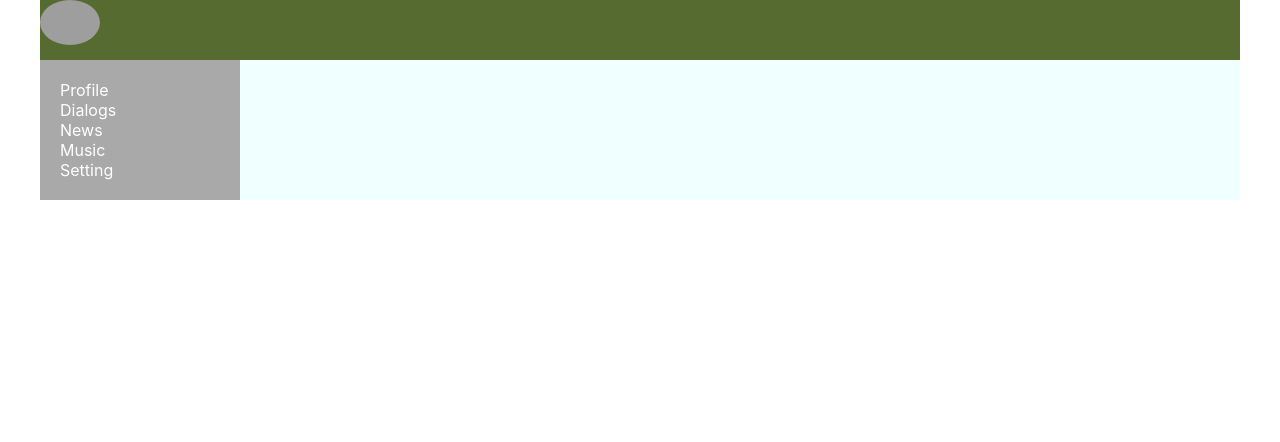
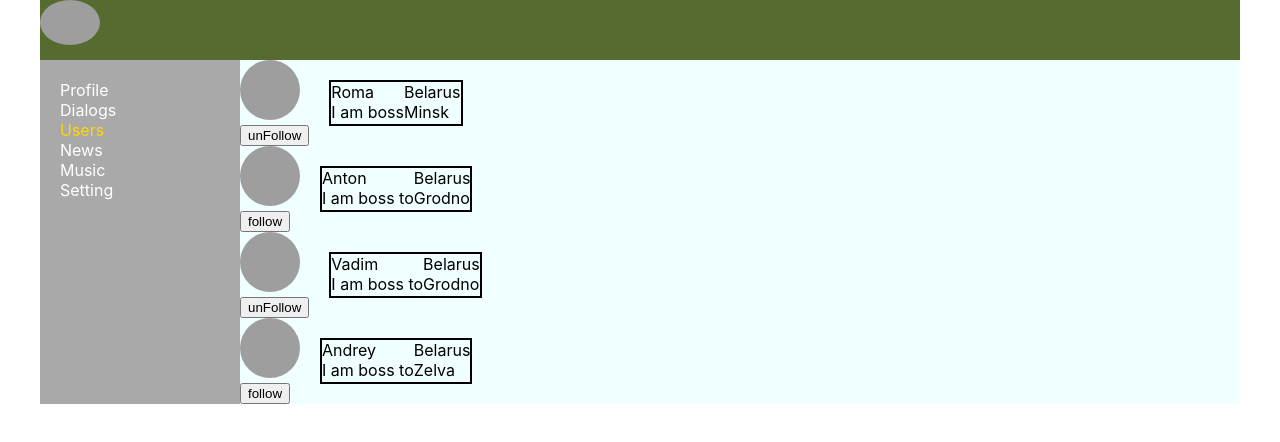
Before and after one commit to Leskevich/samurai-way-main, a React (Create React App) app: page /Users in a window 1280 px wide. Shown: the top 442 px of the page. Built offline with nearby package versions, Linux system fonts and the light colour scheme; grey boxes are pictures that could not be loaded.

Commit message:
lesson49(users page)

```diff
--- a/package.json
+++ b/package.json
@@ -9,6 +9,7 @@
     "@testing-library/user-event": "13.2.1",
     "antd": "4.18.7",
     "axios": "0.26.0",
+    "browserslist": "^4.21.4",
     "classnames": "2.3.1",
     "formik": "2.2.9",
     "gh-pages": "3.2.3",
--- a/src/App.tsx
+++ b/src/App.tsx
@@ -5,11 +5,10 @@ import {NavBar} from "./Components/NawBar/NavBar";
 import {Profile} from "./Components/Profile/Profile";
 import {Route} from "react-router-dom";
 import {ContainerDialogs} from "./Components/Dialogs/ContenerDialogs";
+import {ContainerUsers} from "./Components/Users/ContainerUsers";
 
 
-type appType = {
-
-}
+type appType = {}
 
 function App({}: appType) {
 
@@ -20,6 +19,7 @@ function App({}: appType) {
             <div className='App-Wrapper-Content'>
                 <Route path={'/Profile'} render={() => <Profile/>}/>
                 <Route path={'/Dialogs'} render={() => <ContainerDialogs/>}/>
+                <Route path={'/Users'} render={() => <ContainerUsers/>}/>
             </div>
 
         </div>
--- a/src/Components/NawBar/NavBar.tsx
+++ b/src/Components/NawBar/NavBar.tsx
@@ -12,6 +12,9 @@ export const NavBar = () => {
                 <NavLink to="/Dialogs" activeClassName={s.ActiveNavLink}>Dialogs</NavLink>
             </div>
             <div>
+                <NavLink to="/Users" activeClassName={s.ActiveNavLink}>Users</NavLink>
+            </div>
+            <div>
                 <NavLink to="/News" activeClassName={s.ActiveNavLink}>News</NavLink>
             </div>
             <div>
--- a/src/Components/Profile/MyPosts/MyPosts.tsx
+++ b/src/Components/Profile/MyPosts/MyPosts.tsx
@@ -10,9 +10,11 @@ export const MyPosts = ({postData, textNewPost, ...props}: MyPostType) => {
 
     const addNewPost = () => {
         props.addNewPost()
+
     }
     const updatePost = () => {
         if (netTextPost.current?.value) {
+
            props.updatePost(netTextPost.current.value)
         }
     }
--- /dev/null
+++ b/src/Components/Users/ContainerUsers.tsx
@@ -0,0 +1,34 @@
+import React from 'react';
+import {Users} from "./Users";
+import {connect} from "react-redux";
+import {stateType} from "../../Redux/Redux-Store";
+import {Dispatch} from "redux";
+import {follow, unFollow, UserType} from "../../Redux/Users-Reducer";
+
+export type UserPropsType = mapStateToPropsType & mapDispatchToPropsType
+type mapStateToPropsType = {
+    users: UserType[]
+}
+type mapDispatchToPropsType = {
+    follow: (userId: string) => void
+    unFollow: (userId: string) => void
+}
+
+const mapStateToProps = (state: stateType): mapStateToPropsType => {
+    return {
+        users: state.usersPage.users
+    }
+}
+const mapDispatchToProps = (dispatch: (Dispatch)): mapDispatchToPropsType => {
+    return {
+        follow: (userId: string) => {
+            dispatch(follow(userId))
+        },
+        unFollow: (userId: string) => {
+            dispatch(unFollow(userId))
+        }
+
+    }
+}
+
+export const ContainerUsers = connect(mapStateToProps, mapDispatchToProps)(Users)
--- /dev/null
+++ b/src/Components/Users/Users.module.css
@@ -0,0 +1,15 @@
+.container{
+    display: flex;
+}
+
+.info{
+    border: 2px solid black;
+
+    margin: 20px;
+    display: flex;
+}
+.avatar{
+    width: 60px;
+    height: 60px;
+    border-radius: 30px;
+}
--- /dev/null
+++ b/src/Components/Users/Users.tsx
@@ -0,0 +1,42 @@
+import React from 'react';
+import {UserPropsType} from "./ContainerUsers";
+import s from './Users.module.css'
+
+export const Users = ({users, follow, unFollow, ...props}: UserPropsType) => {
+
+    const usersMap = users.map(e => {
+        const buttonFriend = e.followed ?
+            <button onClick={() => unFollow(e.id)}>unFollow</button>
+            : <button onClick={() => follow(e.id)}>follow</button>
+        return (
+            <div key={e.id} className={s.container}>
+                <div>
+                    <div >
+                        <img src="https://i.pinimg.com/280x280_RS/2e/45/66/2e4566fd829bcf9eb11ccdb5f252b02f.jpg"
+                             alt="тут фото"
+                             className={s.avatar}
+                        />
+                    </div>
+
+                    {buttonFriend}
+
+                </div>
+                <div className={s.info}>
+                    <div>
+                        <div>{e.fullName}</div>
+                        <div>{e.status}</div>
+                    </div>
+                    <div>
+                        <div>{e.location.country}</div>
+                        <div>{e.location.city}</div>
+                    </div>
+                </div>
+            </div>
+        )
+    })
+    return (
+        <div>
+            {usersMap}
+        </div>
+    );
+};
--- a/src/Redux/Redux-Store.ts
+++ b/src/Redux/Redux-Store.ts
@@ -1,10 +1,12 @@
 import {combineReducers, createStore} from "redux";
 import {dialogPage} from "./DialogPage-Reducer";
 import {profilePage} from "./Profile-Reducer";
+import {UsersReducer} from "./Users-Reducer";
 
 const rootReducers = combineReducers({
     profilePage,
-    dialogPage
+    dialogPage,
+    usersPage:UsersReducer
 })
 
 type rootReducersType = typeof rootReducers
--- /dev/null
+++ b/src/Redux/Users-Reducer.ts
@@ -0,0 +1,75 @@
+import {v1} from "uuid";
+
+export type UserType = {
+    id: string
+    followed: boolean
+    fullName: string
+    status: string
+    location: {
+        city: string,
+        country: string
+    }
+}
+export type InitialStateType = {
+    users: UserType[]
+}
+const initialState: InitialStateType = {
+    users: [
+        {
+            id: v1(),
+            followed: true,
+            fullName: "Roma",
+            status: 'I am boss',
+            location: {city: 'Minsk', country: 'Belarus'}
+        },
+        {
+            id: v1(),
+            followed: false,
+            fullName: "Anton",
+            status: 'I am boss to',
+            location: {city: 'Grodno', country: 'Belarus'}
+        },
+        {
+            id: v1(),
+            followed: true,
+            fullName: "Vadim",
+            status: 'I am boss to',
+            location: {city: 'Grodno', country: 'Belarus'}
+        },
+        {
+            id: v1(),
+            followed: false,
+            fullName: "Andrey",
+            status: 'I am boss to',
+            location: {city: 'Zelva', country: 'Belarus'}
+        },
+    ]
+}
+
+export const UsersReducer = (state: InitialStateType = initialState, action: ActionType): InitialStateType => {
+    switch (action.type) {
+        case "FOLLOW":
+            return {...state, users: state.users.map(e => e.id === action.id ? {...e, followed: true} : e)}
+        case "UN-FOLLOW":
+            return {...state, users: state.users.map(e => e.id === action.id ? {...e, followed: false} : e)}
+        default:
+            return state
+    }
+};
+
+type ActionType = ReturnType<typeof follow>
+    | ReturnType<typeof unFollow>
+
+
+export const follow = (userId: string) => {
+    return {
+        type: 'FOLLOW',
+        id: userId
+    } as const
+}
+export const unFollow = (userId: string) => {
+    return {
+        type: 'UN-FOLLOW',
+        id: userId
+    } as const
+}
```
Also changed, not shown: 2 other files (tests, documents, lock files or other folders).
